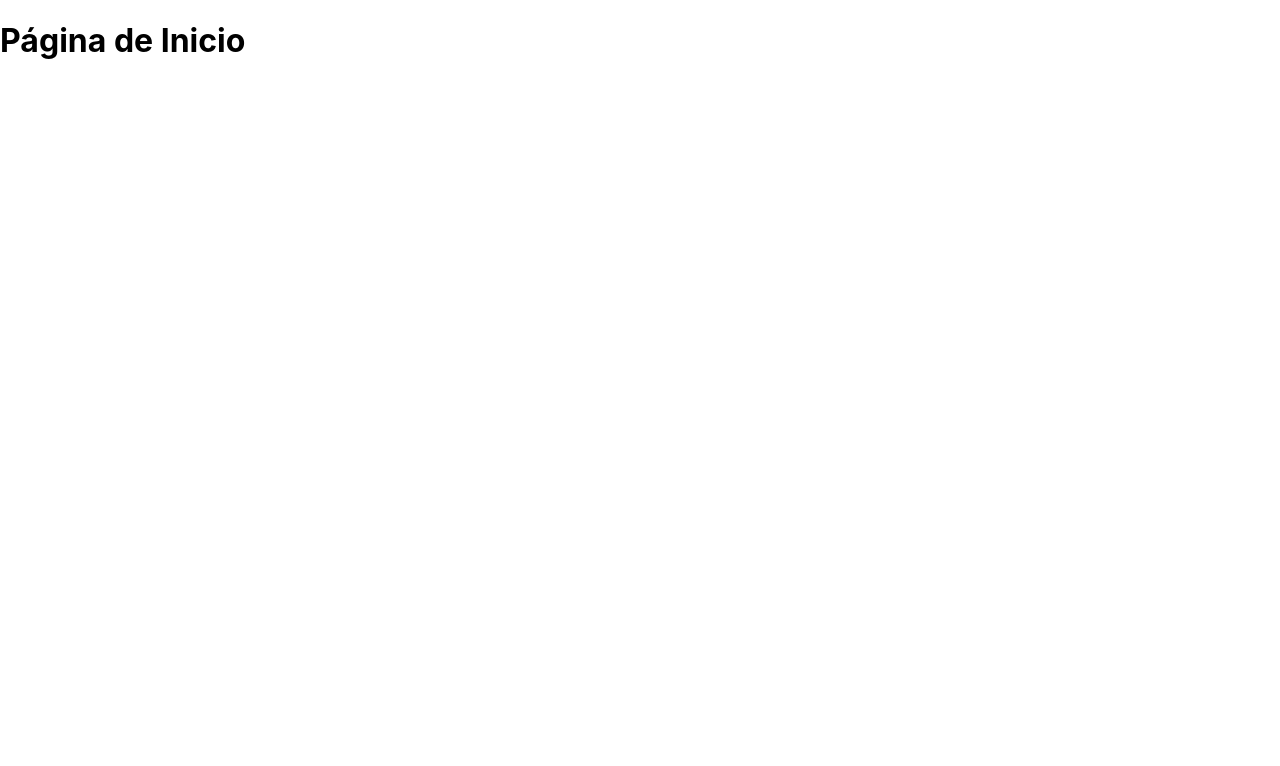
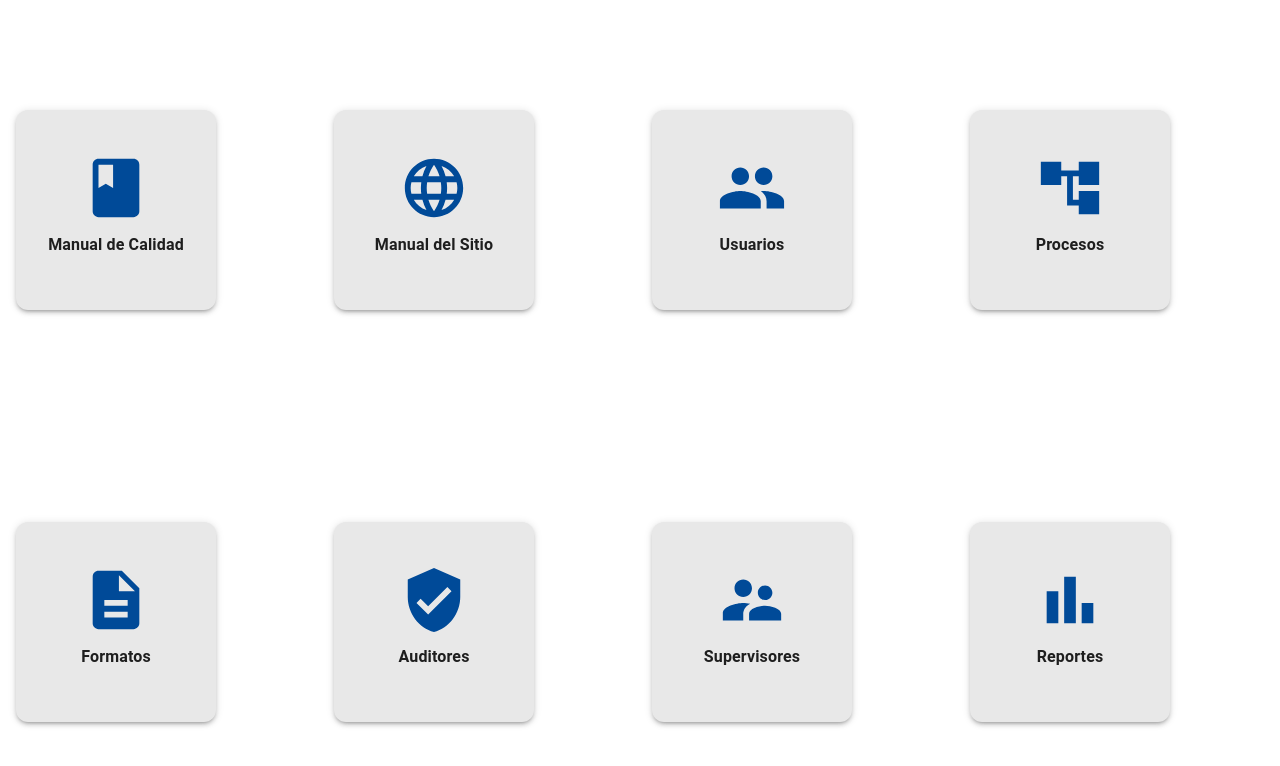
Before and after one commit to ShadowKnSs/sgc_frontend, a React (Create React App) app: page / in a window 1280 px wide. Shown: the top 766 px of the page. Built offline with nearby package versions, Linux system fonts and the light colour scheme.

Commit message:
Implementacion de la vista de inicio, para ello se creo el componente menuCard que son las cards para los menus.

```diff
--- /dev/null
+++ b/src/components/menuCard.jsx
@@ -0,0 +1,34 @@
+import React from "react";
+import { Card, CardContent, Typography } from "@mui/material";
+
+const MenuCard = ({ icon, title }) => {
+  return (
+    <Card
+      sx={{
+        display: "flex",
+        flexDirection: "column",
+        alignItems: "center",
+        justifyContent: "center",
+        width: 200,
+        height: 200,
+        borderRadius: 3,
+        boxShadow: 3,
+        cursor: "pointer",
+        transition: "0.3s",
+        backgroundColor: "#E8E8E8",
+        "&:hover": {
+          boxShadow: 6,
+        },
+      }}
+    >
+      <CardContent sx={{ display: "flex", flexDirection: "column", alignItems: "center" }}>
+        {React.cloneElement(icon, { sx: { color: "#004A98", fontSize: 70 } })}
+        <Typography variant="subtitle1" sx={{ marginTop: 1, fontWeight: "bold" }}>
+          {title}
+        </Typography>
+      </CardContent>
+    </Card>
+  );
+};
+
+export default MenuCard;
--- a/src/views/newProcess.jsx
+++ b/src/views/newProcess.jsx
@@ -50,15 +50,15 @@ function NewProcess() {
                 value={name}
                 onChange={(e) => setName(e.target.value)}
                 sx={{
-                  borderRadius: "12px", // Bordes redondeados
+                  borderRadius: "12px",
                   "& .MuiOutlinedInput-root": {
-                    borderRadius: "12px", // Bordes redondeados también en el input
+                    borderRadius: "12px",
                   },
                   "& .MuiInputBase-root": {
-                    boxShadow: "0 4px 6px rgba(0, 0, 0, 0.1)", // Sombra suave
+                    boxShadow: "0 4px 6px rgba(0, 0, 0, 0.1)",
                   },
                   "& .Mui-focused .MuiOutlinedInput-notchedOutline": {
-                    borderColor: "#1976d2", // Cambiar color del borde cuando se selecciona
+                    borderColor: "#1976d2",
                   },
                 }}
               />
@@ -200,10 +200,10 @@ function NewProcess() {
                 variant="contained"
                 onClick={handleSubmit}
                 sx={{
-                  backgroundColor: "#004A98", // Cambia el color de fondo
+                  backgroundColor: "#004A98",
                   borderRadius: "30px",
                   "&:hover": {
-                    backgroundColor: "#00B2E3", // Color del hover
+                    backgroundColor: "#00B2E3",
                   },
                 }}
               >
--- a/src/views/welcome.jsx
+++ b/src/views/welcome.jsx
@@ -1,7 +1,44 @@
 import React from "react";
+import { Box } from "@mui/material";
+import MenuCard from "../components/menuCard";
+import BookIcon from "@mui/icons-material/Book";
+import LanguageIcon from "@mui/icons-material/Language";
+import PeopleIcon from "@mui/icons-material/People";
+import AccountTreeIcon from "@mui/icons-material/AccountTree";
+import DescriptionIcon from "@mui/icons-material/Description";
+import VerifiedUserIcon from "@mui/icons-material/VerifiedUser";
+import SupervisorAccountIcon from "@mui/icons-material/SupervisorAccount";
+import BarChartIcon from "@mui/icons-material/BarChart";
 
-function Welcome() {
-  return <h1>Página de Inicio</h1>;
-}
+const Welcome = () => {
+  const menuItems = [
+    { icon: <BookIcon />, title: "Manual de Calidad" },
+    { icon: <LanguageIcon />, title: "Manual del Sitio" },
+    { icon: <PeopleIcon />, title: "Usuarios" },
+    { icon: <AccountTreeIcon />, title: "Procesos" },
+    { icon: <DescriptionIcon />, title: "Formatos" },
+    { icon: <VerifiedUserIcon />, title: "Auditores" },
+    { icon: <SupervisorAccountIcon />, title: "Supervisores" },
+    { icon: <BarChartIcon />, title: "Reportes" },
+  ];
+
+  return (
+    <Box
+      sx={{
+        display: "grid",
+        gridTemplateColumns: "repeat(4, 1fr)",
+        gap: 3,
+        justifyContent: "center",
+        alignItems: "center",
+        height: "100vh",
+        padding: 2,
+      }}
+    >
+      {menuItems.map((item, index) => (
+        <MenuCard key={index} icon={item.icon} title={item.title} />
+      ))}
+    </Box>
+  );
+};
 
 export default Welcome;
```
